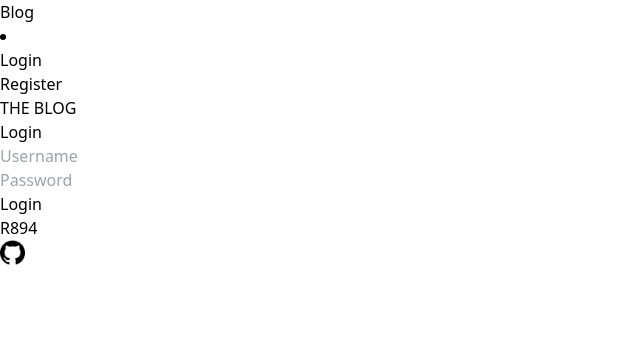
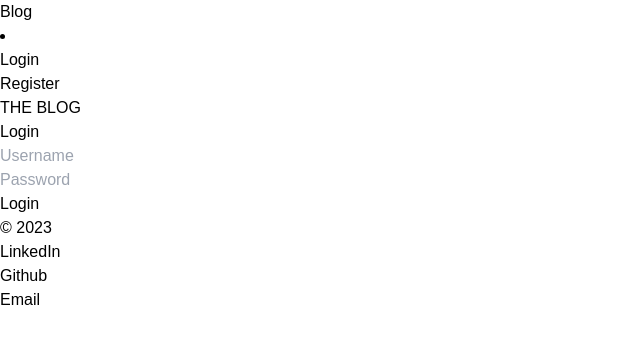
Before and after one commit to R894/blog-frontend, a React (Vite) app: page /login in a window 1280 px wide. Shown: the top 344 px of the page, without its empty margins (0-640 px from the left). Built offline with nearby package versions, Linux system fonts and the light colour scheme.

Commit message:
modify styling to match design document

```diff
--- a/index.html
+++ b/index.html
@@ -6,7 +6,7 @@
     <title>Blog</title>
   </head>
   <body class="flex min-h-screen h-auto">
-    <div id="root" class="flex flex-col flex-grow justify-between"></div>
+    <div id="root" class="flex flex-col items-center flex-grow justify-between"></div>
     <script type="module" src="/src/main.tsx"></script>
   </body>
 </html>
--- a/src/components/Footer/index.tsx
+++ b/src/components/Footer/index.tsx
@@ -2,11 +2,13 @@
 const Footer = () => {
   return (
     <>
-      <div className="flex justify-center">
-        <a href="https://github.com/R894" className="flex gap-1 py-2">
-          <p>R894</p>
-          <img src="/icons/github.png" style={{width: '25px', height: 'auto'}}/>
-        </a>
+      <div className="py-7 text-xl">
+        <ul className="flex gap-3">
+          <li>© 2023</li>
+          <li><a href="https://www.linkedin.com/in/kamil-khalaileh/">LinkedIn</a></li>
+          <li><a href="https://github.com/R894">Github</a></li>
+          <li>Email</li>
+        </ul>
       </div>
     </>
   );
--- a/src/components/Header/index.tsx
+++ b/src/components/Header/index.tsx
@@ -3,8 +3,8 @@ import Navbar from "../Navbar"
 
 const Header = () => {
     return(
-        <div className="mx-20 p-5 flex flex-col gap-14">
-            <Navbar/>
+        <div className="py-5 flex flex-col gap-14">
+            <Navbar title="Blog"/>
             <Hero title="THE BLOG"/>
         </div>
 
--- a/src/components/Hero.tsx
+++ b/src/components/Hero.tsx
@@ -5,7 +5,7 @@ interface HeroProps {
 
 const Hero = ({title}: HeroProps) => {
     return(
-        <div className="font-bold text-[243.8px] border-t-2 border-b-2 text-center">{title}</div>
+        <div className="font-bold text-[243.8px] border-t-2 border-b-2 text-center px-1">{title}</div>
     )
 }
 
--- a/src/components/Navbar/index.tsx
+++ b/src/components/Navbar/index.tsx
@@ -2,14 +2,20 @@ import { Link } from "react-router-dom";
 import useAuth from "../../hooks/useAuth";
 import Logout from "../Logout";
 
-const Navbar = () => {
+interface NavbarProps {
+  title: string;
+}
+
+const Navbar = ({title}: NavbarProps) => {
   const { auth } = useAuth();
+
+
 
   const renderLinks = () => {
     if (!auth.token) {
       return (
         <>
-          <li className="flex list-none gap-3">
+          <li className="flex list-none gap-3 text-xl">
             <ul className="text-center">
               <Link to="/login">Login</Link>
             </ul>
@@ -22,7 +28,7 @@ const Navbar = () => {
     } else {
       return (
         <>
-          <li className="flex list-none gap-3">
+          <li className="flex list-none gap-3 text-xl">
             <ul className="text-center">
               <Link to="/posts">Posts</Link>
             </ul>
@@ -39,8 +45,8 @@ const Navbar = () => {
   };
 
   return (
-    <div className="flex p-2 gap-3 justify-between mx-3">
-      <h1 className="text-2xl"><Link to="/">Blog</Link></h1>
+    <div className="flex gap-3 justify-between">
+      <h1 className="text-2xl font-semibold"><Link to="/">{title}</Link></h1>
       {renderLinks()}
     </div>
   );
--- a/src/components/Posts/index.tsx
+++ b/src/components/Posts/index.tsx
@@ -39,16 +39,20 @@ const Posts = () => {
   return (
     <>
       {isLoading ? (
-        <p>Loading...</p>
+        <p className="text-2xl mb-8 font-bold">Loading...</p>
       ) : (
-        <div className="grid grid-cols-1 md:grid-cols-3 2xl:grid-cols-4 gap-3">
-          {data.map((item) => (
-            <div key={item.id} className="max-w-sm p-6 min-w-fit bg-white border border-gray-200 rounded-lg shadow hover:bg-gray-100">
-              <h3 className="mb-2 text-2xl font-bold tracking-tight text-gray-900"><Link to={`/posts/${item.id}`}>{item.title}</Link></h3>
-              <p className="text-gray-600 text-sm mb-4">{new Date(item.createdAt).toLocaleString()} by {item.userId}</p>
-              <p>{reduceString(item.content, 150)}</p>
-            </div>
-          ))}
+        <div className="border-b-2">
+          <p className="text-2xl mb-8 font-bold">All blog posts</p>
+          <div className="grid grid-cols-1 md:grid-cols-3 gap-8 mb-7">
+            {data.map((item) => (
+              <div key={item.id} className="w-96 h-auto">
+                <div className="w-96 h-60 bg-slate-500 mb-8"></div>
+                <p className="text-purple-800 text-sm font-semibold">{new Date(item.createdAt).toLocaleString()} • {item.userId}</p>
+                <h3 className="text-2xl font-bold tracking-tight text-gray-900 mb-3 my-3"><Link to={`/posts/${item.id}`}>{item.title}</Link></h3>
+                <p className=" text-gray-500">{reduceString(item.content, 150)}</p>
+              </div>
+            ))}
+          </div>
         </div>
       )}
     </>
--- a/src/index.css
+++ b/src/index.css
@@ -2,6 +2,9 @@
 @tailwind components;
 @tailwind utilities;
 
+*{
+    font-family:Arial, Helvetica, sans-serif;
+}
 @layer components{
     .btn-primary{
         @apply text-gray-900 bg-white border border-gray-300 outline-none hover:bg-gray-100 font-medium rounded-lg text-sm px-5 py-2.5 mr-2 mb-2;
--- a/src/layouts/Layout.tsx
+++ b/src/layouts/Layout.tsx
@@ -8,13 +8,13 @@ interface LayoutProps {
 
 const Layout: React.FC<LayoutProps> = ({children}) => {
     return(
-        <>
+        <div className="flex flex-col">
             <Header/>
-            <div className='flex flex-col flex-grow mx-20 items-center gap-3'>
+            <div className='flex flex-col flex-grow gap-3'>
                 {children}
             </div>
             <Footer/>
-        </>
+        </div>
     )
 }
 
--- a/src/pages/Home.tsx
+++ b/src/pages/Home.tsx
@@ -1,5 +1,4 @@
 import Posts from '../components/Posts';
-import SearchBar from '../components/SearchBar';
 import Layout from '../layouts/Layout';
 
 
@@ -7,7 +6,6 @@ const HomePage = () => {
     return(
         <>
             <Layout>
-                <SearchBar placeholder='Search...'/>
                 <Posts/>
             </Layout>
         </>
```
